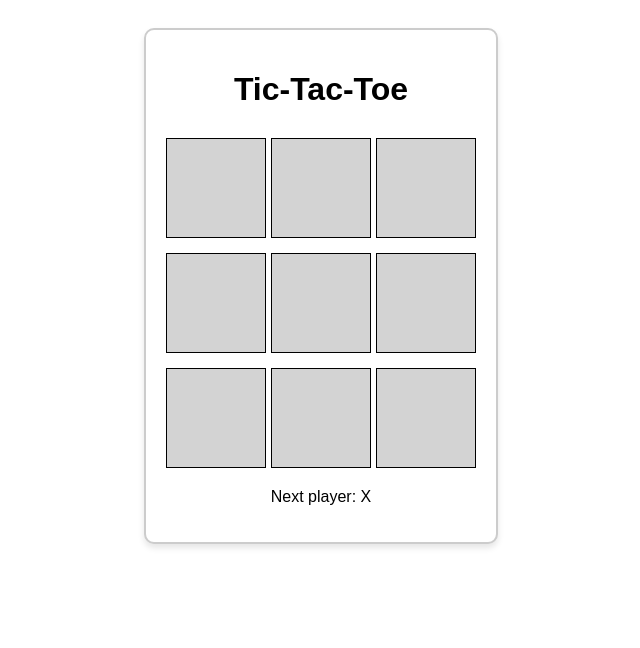
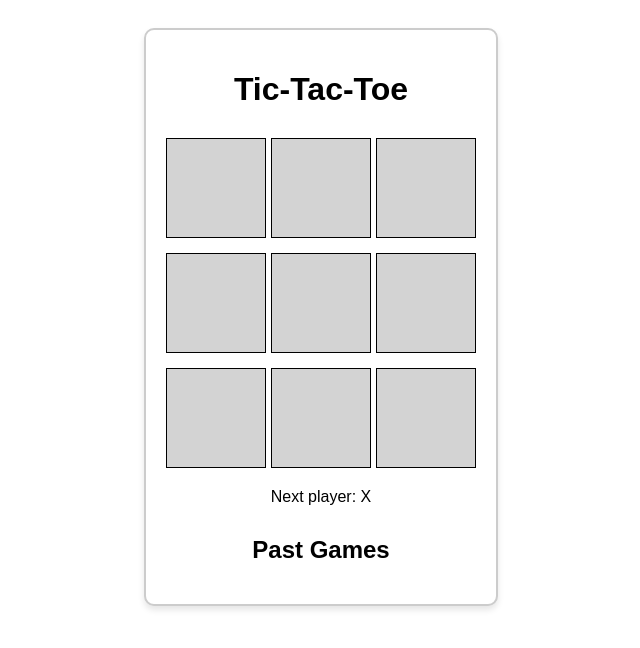
Before and after one commit to CottonEyeBro/kc_tic_tac-toe, a React (Create React App) app in the folder tic-tac-toe/: page / in a window 1280 px wide. Shown: the top 648 px of the page, without its empty margins (319-959 px from the left). Built offline with nearby package versions, Linux system fonts and the light colour scheme.

Commit message:
MVPs hit. Work on css

```diff
--- a/tic-tac-toe/src/App.css
+++ b/tic-tac-toe/src/App.css
@@ -6,6 +6,11 @@ body {
 .game {
   display: inline-block;
   margin-top: 20px;
+  padding: 20px;
+  background-color: #fff;
+  border-radius: 10px;
+  border: 2px solid #ccc;
+  box-shadow: 0 4px 6px rgba(0, 0, 0, 0.1);
 }
 
 .title {
@@ -27,6 +32,9 @@ body {
   background-color: lightgray;
   border: 1px solid black;
   cursor: pointer;
+  display: flex;
+  align-items: center;
+  justify-content: center;
 }
 
 button {
@@ -35,3 +43,23 @@ button {
   margin-top: 10px;
   cursor: pointer;
 }
+
+/* Styling for history section */
+.history {
+  margin-top: 30px;
+}
+
+.game-result {
+  margin-bottom: 20px;
+}
+
+.game-result h3 {
+  font-size: 1.2rem;
+  margin-bottom: 10px;
+}
+
+.game-result .board {
+  display: grid;
+  grid-template-columns: repeat(3, 100px);
+  grid-gap: 5px;
+}
--- a/tic-tac-toe/src/components/TicTacToe.jsx
+++ b/tic-tac-toe/src/components/TicTacToe.jsx
@@ -1,8 +1,9 @@
 import React, { useState } from "react";
 
 const TicTacToe = () => {
-  const [board, setBoard] = useState(Array(9).fill(null));  // Board state to track the game state
-  const [xIsNext, setXIsNext] = useState(true);  // Track whose turn it is
+  const [board, setBoard] = useState(Array(9).fill(null));  // Track current board
+  const [xIsNext, setXIsNext] = useState(true);  // Track current player's turn
+  const [history, setHistory] = useState([]);  // Store past game results
 
   // Handle clicking a square on the board
   const handleClick = (index) => {
@@ -23,14 +24,21 @@ const TicTacToe = () => {
     for (let line of lines) {
       const [a, b, c] = line;
       if (board[a] && board[a] === board[b] && board[a] === board[c]) {
-        return board[a];
+        return board[a]; // Return winner ("X" or "O")
       }
     }
     return null;
   };
 
+  // Game status: Display winner or whose turn it is
   const winner = calculateWinner(board);
   const status = winner ? `${winner} wins!` : `Next player: ${xIsNext ? "X" : "O"}`;
+
+  // Handle new game after one ends
+  const handleNewGame = () => {
+    setHistory([...history, { board, winner: winner || "Draw" }]); // Store the current game result
+    setBoard(Array(9).fill(null));  // Reset the board
+  };
 
   return (
     <div className="game">
@@ -47,7 +55,24 @@ const TicTacToe = () => {
         ))}
       </div>
       <p>{status}</p>
-      {winner && <button onClick={() => setBoard(Array(9).fill(null))}>Start New Game</button>}
+      {winner && <button onClick={handleNewGame}>Start New Game</button>}
+
+      {/* Display Past Games */}
+      <div className="history">
+        <h2>Past Games</h2>
+        {history.map((game, index) => (
+          <div key={index} className="game-result">
+            <h3>Game {index + 1}: {game.winner === "Draw" ? "Draw" : `${game.winner} won`}</h3>
+            <div className="board">
+              {game.board.map((cell, i) => (
+                <div key={i} className="cell">
+                  {cell}
+                </div>
+              ))}
+            </div>
+          </div>
+        ))}
+      </div>
     </div>
   );
 };
```
